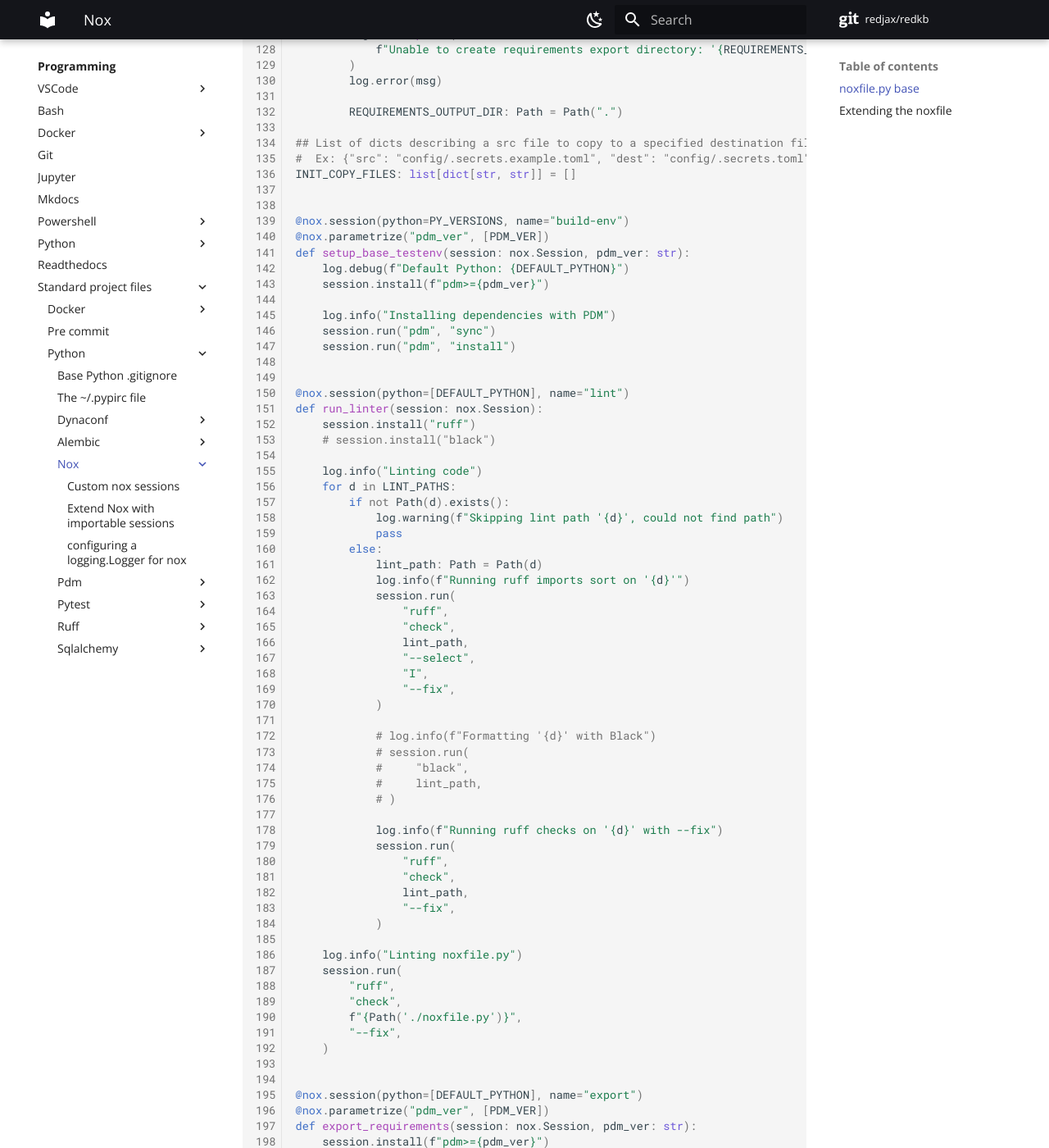
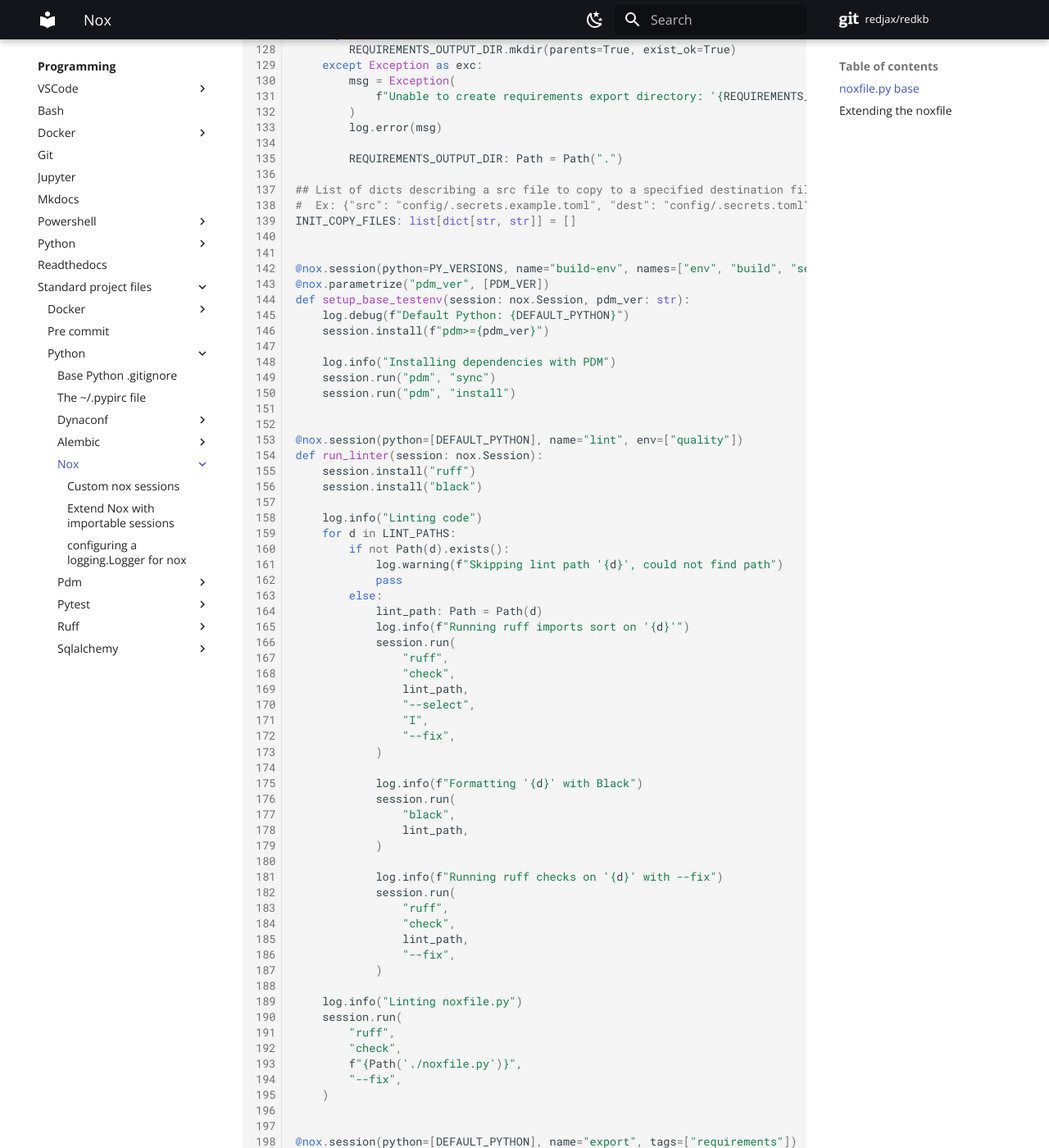
Before and after one commit to redjax/redkb, an MkDocs documentation site: the page built from docs/programming/standard-project-files/python/nox/index.md, in a window 1280 px wide and 1400 px high, scrolled down 3185 px. Shown: the whole window at 82% size. Built offline with MkDocs 1.6.1 and Material for MkDocs 9.7.7, drawn with Linux system fonts in a browser that asks for light colours; comment, search, counter and statistics services are not loaded; some of the changed text lies outside the part shown.

Commit message:
Update noxfile.py example

```diff
--- a/docs/programming/standard-project-files/python/nox/index.md
+++ b/docs/programming/standard-project-files/python/nox/index.md
@@ -162,7 +165,7 @@
 INIT_COPY_FILES: list[dict[str, str]] = []
 
 
-@nox.session(python=PY_VERSIONS, name="build-env")
+@nox.session(python=PY_VERSIONS, name="build-env", names=["env", "build", "setup"])
 @nox.parametrize("pdm_ver", [PDM_VER])
 def setup_base_testenv(session: nox.Session, pdm_ver: str):
     log.debug(f"Default Python: {DEFAULT_PYTHON}")
@@ -173,10 +176,10 @@
     session.run("pdm", "install")
 
 
-@nox.session(python=[DEFAULT_PYTHON], name="lint")
+@nox.session(python=[DEFAULT_PYTHON], name="lint", env=["quality"])
 def run_linter(session: nox.Session):
     session.install("ruff")
-    # session.install("black")
+    session.install("black")
 
     log.info("Linting code")
     for d in LINT_PATHS:
@@ -195,11 +198,11 @@
                 "--fix",
             )
 
-            # log.info(f"Formatting '{d}' with Black")
-            # session.run(
-            #     "black",
-            #     lint_path,
-            # )
+            log.info(f"Formatting '{d}' with Black")
+            session.run(
+                "black",
+                lint_path,
+            )
 
             log.info(f"Running ruff checks on '{d}' with --fix")
             session.run(
@@ -218,7 +221,7 @@
     )
 
 
-@nox.session(python=[DEFAULT_PYTHON], name="export")
+@nox.session(python=[DEFAULT_PYTHON], name="export", tags=["requirements"])
 @nox.parametrize("pdm_ver", [PDM_VER])
 def export_requirements(session: nox.Session, pdm_ver: str):
     session.install(f"pdm>={pdm_ver}")
@@ -244,7 +247,7 @@
     )
 
 
-@nox.session(python=PY_VERSIONS, name="tests")
+@nox.session(python=PY_VERSIONS, name="tests", tags=["test"])
 @nox.parametrize("pdm_ver", [PDM_VER])
 def run_tests(session: nox.Session, pdm_ver: str):
     session.install(f"pdm>={pdm_ver}")
@@ -263,7 +266,7 @@
     )
 
 
-@nox.session(python=PY_VERSIONS, name="pre-commit-all")
+@nox.session(python=PY_VERSIONS, name="pre-commit-all", tags=["repo", "pre-commit"])
 def run_pre_commit_all(session: nox.Session):
     session.install("pre-commit")
     session.run("pre-commit")
@@ -272,7 +275,7 @@
     session.run("pre-commit", "run")
 
 
-@nox.session(python=PY_VERSIONS, name="pre-commit-update")
+@nox.session(python=PY_VERSIONS, name="pre-commit-update", tags=["repo", "pre-commit"])
 def run_pre_commit_autoupdate(session: nox.Session):
     session.install(f"pre-commit")
 
@@ -280,7 +283,7 @@
     session.run("pre-commit", "autoupdate")
 
 
-@nox.session(python=PY_VERSIONS, name="pre-commit-nbstripout")
+@nox.session(python=PY_VERSIONS, name="pre-commit-nbstripout", tags=["repo", "pre-commit"])
 def run_pre_commit_nbstripout(session: nox.Session):
     session.install(f"pre-commit")
 
@@ -288,7 +291,7 @@
     session.run("pre-commit", "run", "nbstripout")
 
 
-@nox.session(python=[PY_VER_TUPLE], name="init-setup")
+@nox.session(python=[PY_VER_TUPLE], name="init-setup", tags=["setup"])
 def run_initial_setup(session: nox.Session):
     log.info(f"Running initial setup.")
     if INIT_COPY_FILES is None:
```
Also changed, not shown: other parts of docs/programming/standard-project-files/python/nox/index.md (+4 -1 lines).
